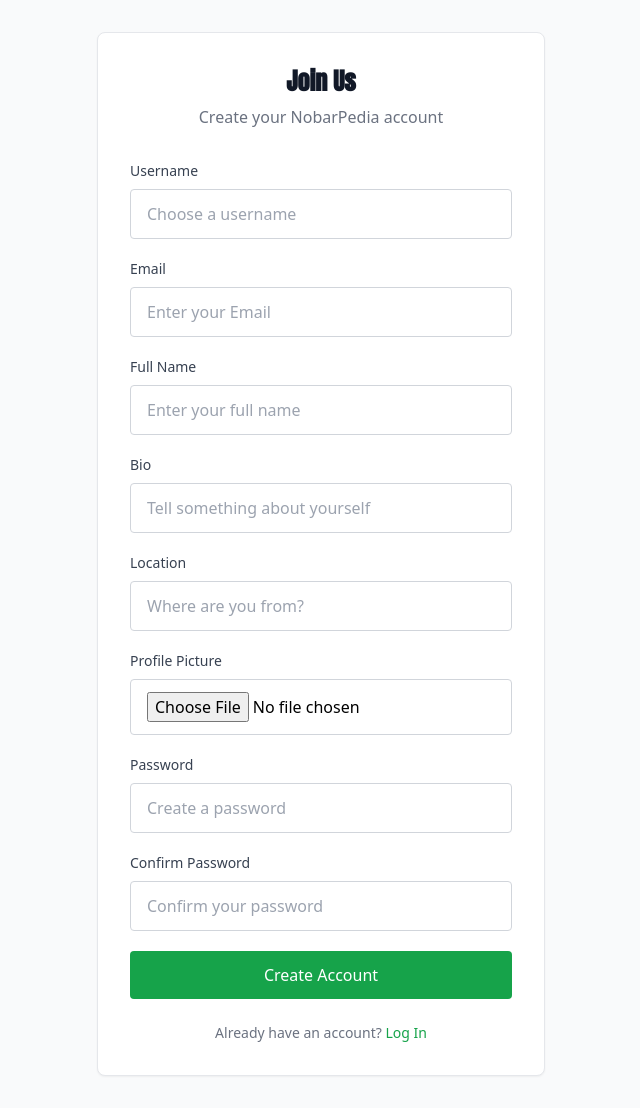
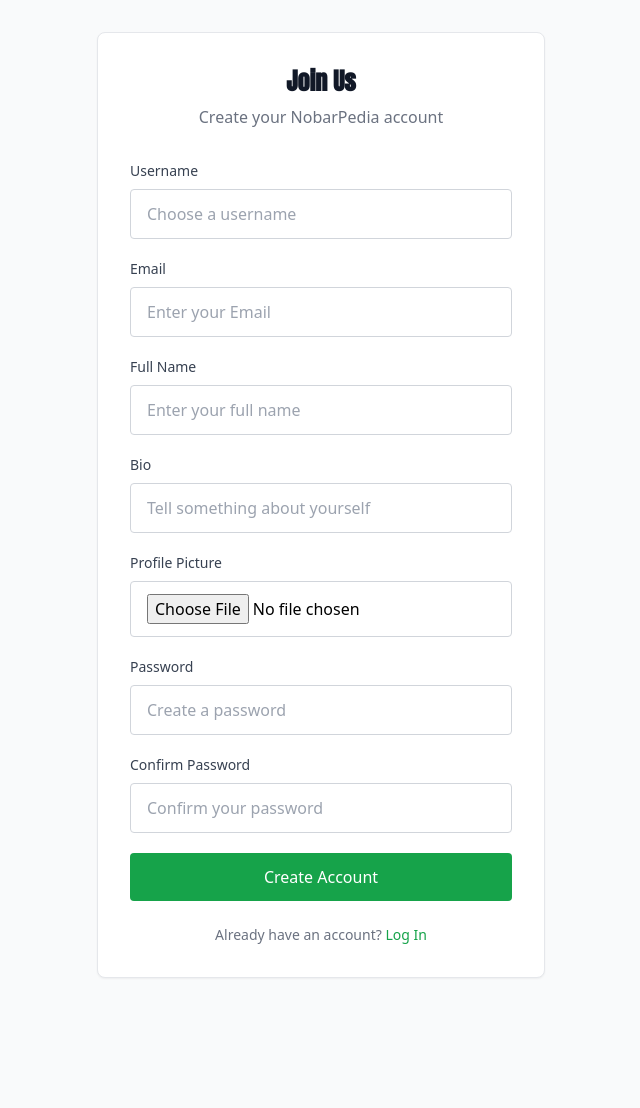
Before and after one commit to pbp-kelompok-a9/NobarPedia, a Django app: page /account/register in a window 1280 px wide. Shown: the whole page, without its empty margins (319-959 px from the left). After the commit the page ends 978 px from the top, so only its background shows below. Run offline with Django 5.2, Linux system fonts and the light colour scheme; some libraries are stand-ins or nearby versions; some web fonts are replaced.

Commit message:
remove location fields from profile model

```diff
--- a/account/forms.py
+++ b/account/forms.py
@@ -7,12 +7,11 @@ class CustomUserCreationForm(UserCreationForm):
     # email = forms.EmailField(required=True)
     fullname = forms.CharField(max_length=100, required=True)
     bio = forms.CharField(widget=forms.Textarea, required=False)
-    location = forms.CharField(max_length=100, required=False)
     profile_picture = forms.ImageField(required=False)
 
     class Meta:
         model = User
-        fields = ['username', 'email', 'password1', 'password2', 'fullname', 'bio', 'location', 'profile_picture']
+        fields = ['username', 'email', 'password1', 'password2', 'fullname', 'bio', 'profile_picture']
 
     def save(self, commit=True):
         user = super().save(commit=False)
@@ -24,7 +23,6 @@ class CustomUserCreationForm(UserCreationForm):
                 user=user,
                 fullname=self.cleaned_data.get('fullname'),
                 bio=self.cleaned_data.get('bio'),
-                location=self.cleaned_data.get('location'),
                 profile_picture=self.cleaned_data.get('profile_picture', None)
             )
             profile.save()
@@ -35,12 +33,11 @@ class CustomUserEditForm(forms.ModelForm):
     email = forms.EmailField(required=True)
     fullname = forms.CharField(max_length=100, required=True)
     bio = forms.CharField(widget=forms.Textarea, required=False)
-    location = forms.CharField(max_length=100, required=False)
     profile_picture = forms.ImageField(required=False)
 
     class Meta:
         model = User
-        fields = ['username', 'email', 'fullname', 'bio', 'location', 'profile_picture']  # Mengambil field dari model User
+        fields = ['username', 'email', 'fullname', 'bio', 'profile_picture']  # Mengambil field dari model User
 
     def __init__(self, *args, **kwargs):
         super(CustomUserEditForm, self).__init__(*args, **kwargs)
@@ -50,7 +47,6 @@ class CustomUserEditForm(forms.ModelForm):
             self.fields['email'].initial = self.instance.email
             self.fields['fullname'].initial = self.instance.profile.fullname
             self.fields['bio'].initial = self.instance.profile.bio
-            self.fields['location'].initial = self.instance.profile.location
             self.fields['profile_picture'].initial = self.instance.profile.profile_picture
 
     def save(self, commit=True):
@@ -60,7 +56,6 @@ class CustomUserEditForm(forms.ModelForm):
             profile, _ = Profile.objects.get_or_create(user=user)
             profile.fullname = self.cleaned_data.get('fullname') or ''
             profile.bio = self.cleaned_data.get('bio') or ''
-            profile.location = self.cleaned_data.get('location') or ''
             # Only set profile_picture if present in cleaned_data
             pic = self.cleaned_data.get('profile_picture')
             if pic is not None:
--- a/account/models.py
+++ b/account/models.py
@@ -7,7 +7,6 @@ class Profile(models.Model):
     fullname = models.CharField(max_length=100)
     bio = models.TextField(blank=True, null=True)
     profile_picture = models.ImageField(upload_to='profile_pics/', blank=True, null=True)
-    location = models.CharField(max_length=100, blank=True, null=True)
 
     def __str__(self):
         return self.user.username
--- a/account/templates/register.html
+++ b/account/templates/register.html
@@ -85,17 +85,6 @@
               type="text"
               class="w-full px-4 py-3 border border-gray-300 rounded focus:outline-none focus:border-green-500 transition duration-200"
               placeholder="Tell something about yourself">
-        </div>
-
-        <div>
-          <label for="location" class="block text-sm font-medium text-gray-700 mb-2">Location</label>
-          <input
-              id="location"
-              name="location"
-              type="text"
-              maxlength="100"
-              class="w-full px-4 py-3 border border-gray-300 rounded focus:outline-none focus:border-green-500 transition duration-200"
-              placeholder="Where are you from?">
         </div>
 
         <div>
```
Also changed, not shown: account/templates/edit_profile.html (+0 -11 lines), account/migrations/0002_remove_profile_location.py (added).
